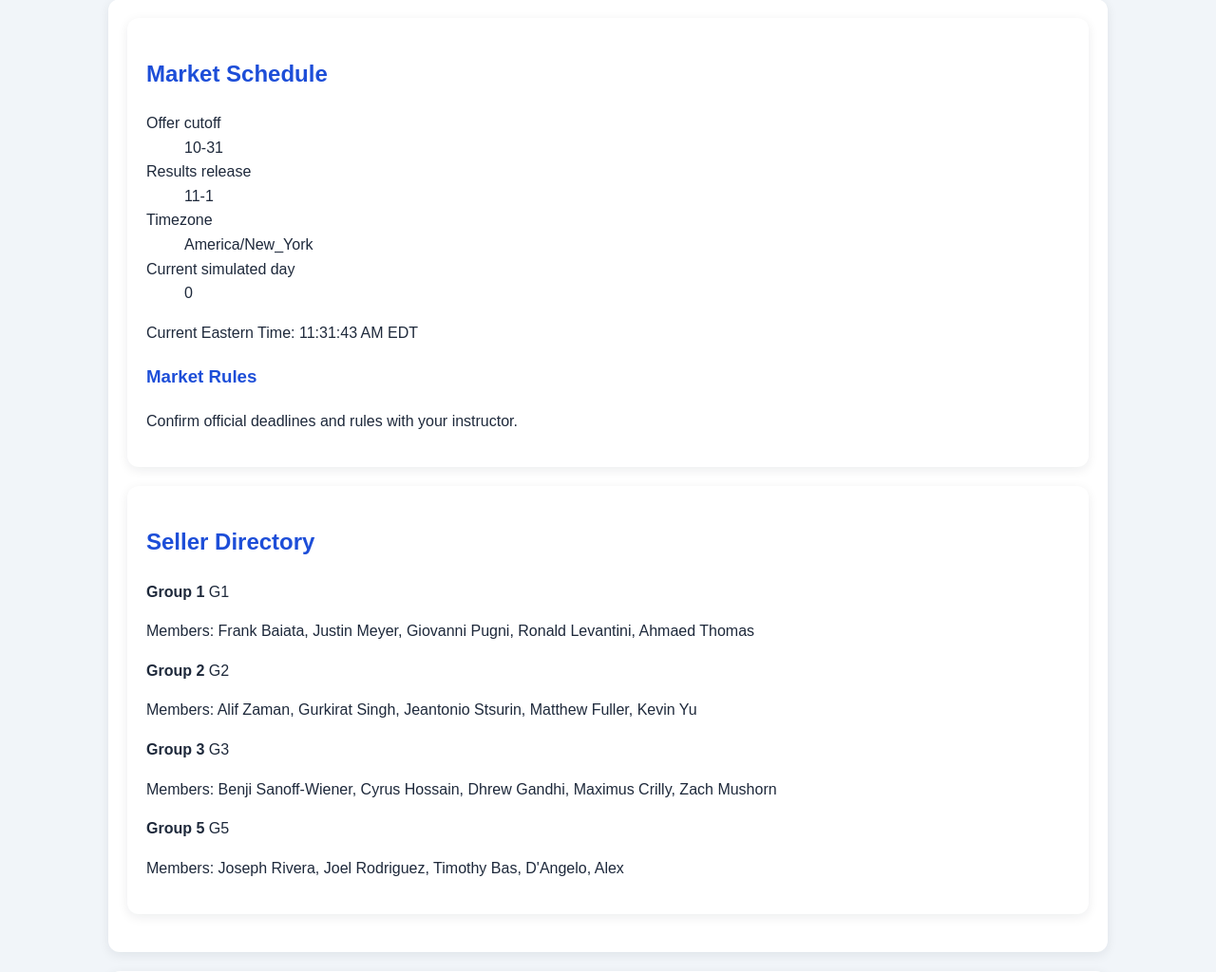
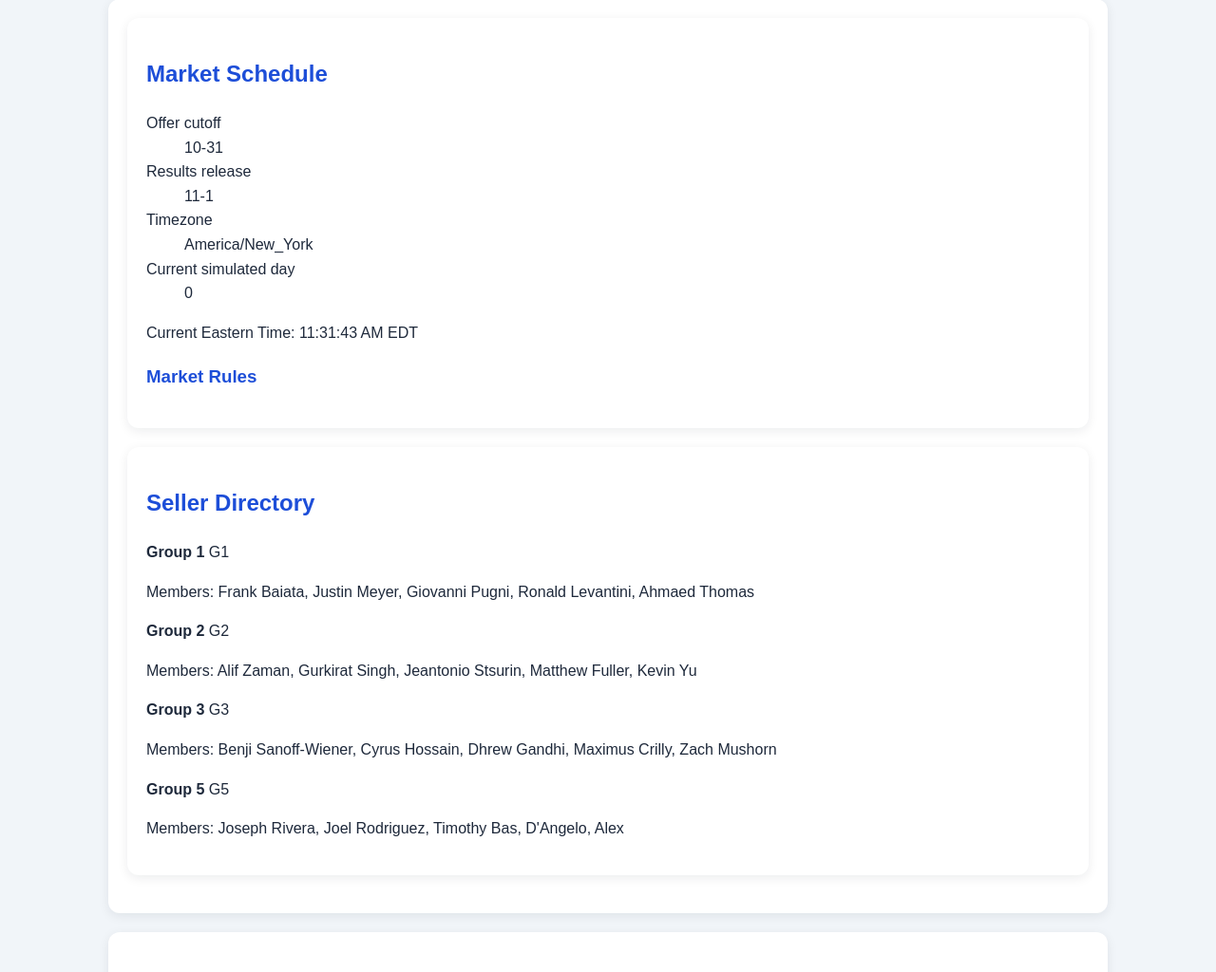
Before and after one commit to shahanggnore-cmyk/toy-soldier-market, a Flask app: page / in a window 1280 px wide. Shown: the part 561-1585 px from the top of the page at 95% size. Run offline with Flask 3, Linux system fonts and the light colour scheme.

Commit message:
Update index.html

```diff
--- a/templates/index.html
+++ b/templates/index.html
@@ -67,7 +67,7 @@
       <li>{{ rule }}</li>
       {% endfor %}
     </ul>
-    <p class="muted">Confirm official deadlines and rules with your instructor.</p>
+
   </div>
 
   <div class="card">
```
